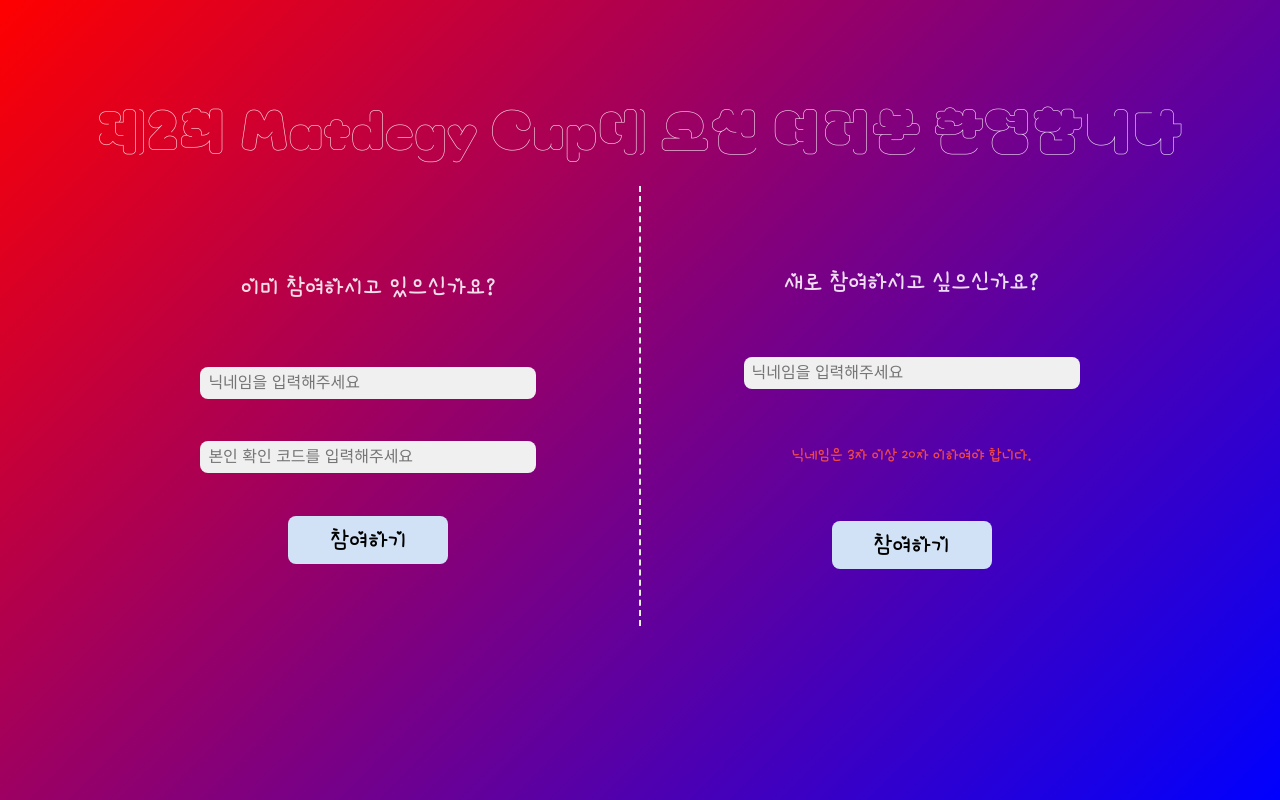
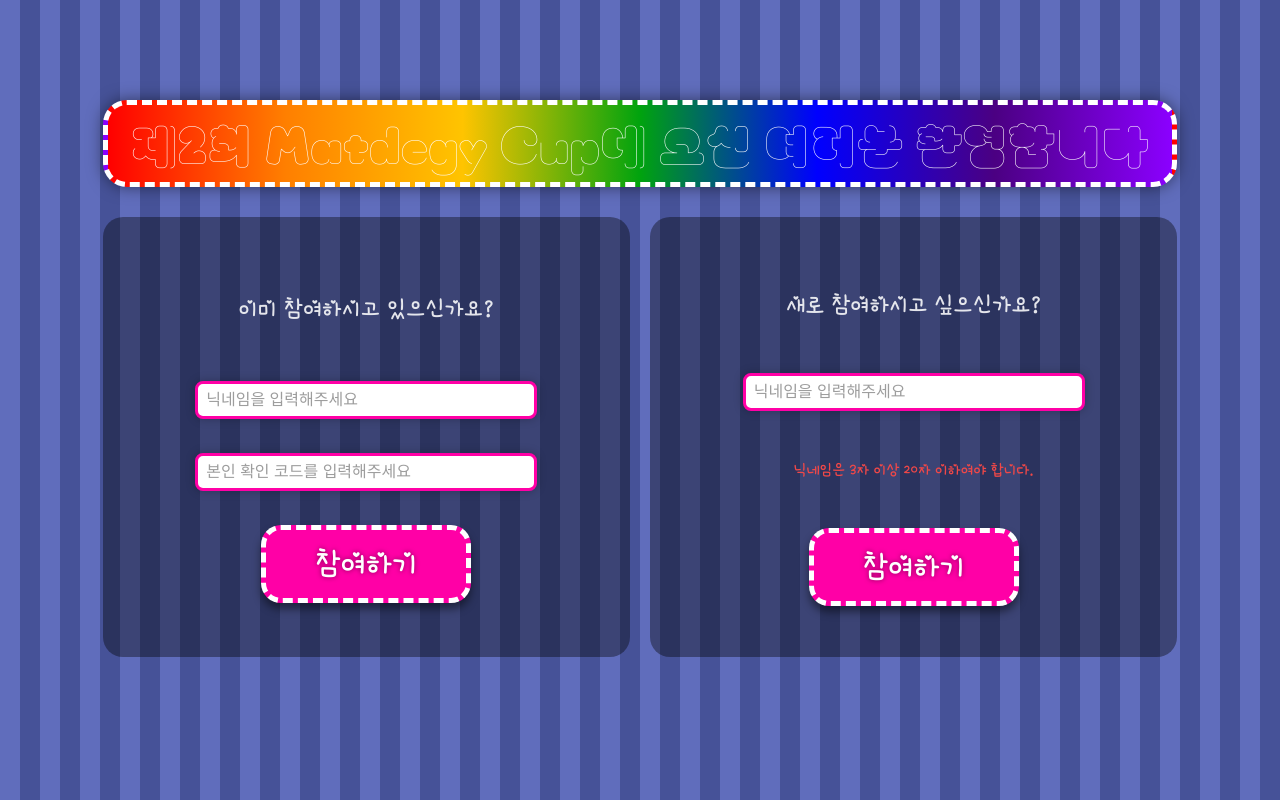
Before and after one commit to CYDF-MatKor/matdegy-cup-2024-1, a React (Vite) app in the folder matdegy2024-1-front/: page / in a window 1280 px wide. Built offline with nearby package versions, Linux system fonts and the light colour scheme.

Commit message:
디자인추가

```diff
--- a/matdegy2024-1-front/src/App.css
+++ b/matdegy2024-1-front/src/App.css
@@ -7,18 +7,13 @@
   flex-direction: column;
   justify-content: flex-start;
   align-items: center;
-	background-image: linear-gradient(135deg, red, blue);
-	/* background-image: repeating-conic-gradient(
-		red,
-		blue,
-		green,
-		blue,
-		red,
-		blue,
-		green,
-		blue,
-		red
-	); */
+  background: repeating-linear-gradient(
+    90deg,
+    #606dbc,
+    #606dbc 20px,
+    #465298 20px,
+    #465298 40px
+  );
 }
 
 .logo {
--- a/matdegy2024-1-front/src/components/index.tsx
+++ b/matdegy2024-1-front/src/components/index.tsx
@@ -5,19 +5,38 @@ const Button = styled.div<{
   height?: string;
   fontSize?: string;
 }>`
+  width: ${(props) => props.width || "10rem"};
+  height: ${(props) => props.height || "3rem"};
+  font-size: ${(props) => props.fontSize || "1.5rem"};
+
   display: flex;
   flex-direction: column;
   justify-content: center;
   align-items: center;
-	text-align: center;
-	width: ${(props) => props.width || "10rem"};
-	height: ${(props) => props.height || "3rem"};
-	background-color: var(--LightBlue);
-	color: var(--Black);
-	font-size: ${(props) => props.fontSize || "1.5rem"};
-	border-radius: 0.5rem;
+
+  background-color: var(--MainPink);
+  color: var(--White);
+  border: 5px dashed white;
+  border-radius: 20px;
+  padding: 10px 20px;
+
+  font-size: 2rem;
+  text-shadow: 0 0 5px rgba(0, 0, 0, 0.5);
+
+  box-shadow: 0 6px 8px rgba(0, 0, 0, 0.45);
   cursor: pointer;
-	user-select: none;
+  transition: all 0.2s ease;
+
+  &:hover {
+    background-color: var(--LightGreen);
+    box-shadow: 0 6px 8px rgba(0, 0, 0, 0.45);
+  }
+
+  &:active {
+    background-color: var(--LightGreen);
+    box-shadow: 0 2px 4px rgba(0, 0, 0, 0.3);
+    transform: translateY(4px);
+  }
 `;
 
 const Input = styled.input<{
@@ -25,16 +44,20 @@ const Input = styled.input<{
   height?: string;
   fontSize?: string;
 }>`
+  width: ${(props) => props.width || "10rem"};
+  height: ${(props) => props.height || "3rem"};
+
+  font-size: ${(props) => props.fontSize || "1.5rem"};
+  font-family: "KaTeX_Main";
+
   display: flex;
   flex-direction: column;
   justify-content: center;
   align-items: center;
   text-align: center;
-	width: ${(props) => props.width || "10rem"};
-	height: ${(props) => props.height || "3rem"};
+
   background-color: var(--White);
   color: var(--Black);
-	font-size: ${(props) => props.fontSize || "1.5rem"};
   border-radius: 0.5rem;
   user-select: none;
   margin: 0.5rem;
@@ -44,6 +67,7 @@ const Title = styled.h1``;
 
 const Text = styled.p<{ fontSize?: string }>`
   font-size: ${(props) => props.fontSize || "1.5rem"};
+  text-shadow: 0 0 5px rgba(0, 0, 0, 0.5);
 `;
 
 const ProblemEachField = styled.div`
--- a/matdegy2024-1-front/src/index.css
+++ b/matdegy2024-1-front/src/index.css
@@ -35,8 +35,25 @@ body {
 
 h1 {
   font-family: MoiraiOne-Regular;
-	font-size: 3.2em;
+  font-size: 3em;
   line-height: 1.1;
+  text-shadow: 0 0 0.5 white;
+  background: linear-gradient(
+    90deg,
+    #ff0000,
+    #ff7f00,
+    #ffc400,
+    #00a30e,
+    #0000ff,
+    #4b0082,
+    #8b00ff
+  );
+
+  padding: 0.25em 0.5em;
+  border-radius: 0.5em;
+  color: white;
+  border: 5px dashed white;
+  box-shadow: 0 0 1rem 0 rgba(0, 0, 0, 0.5);
 }
 
 button {
@@ -67,27 +84,11 @@ button:focus-visible {
   }
 }
 
-/* input {
-	-webkit-appearance: none;
-	-moz-appearance: none;
-	appearance: none;
-	border: 0;
-	outline: 0;
-	background-color: inherit;
-	cursor: default;
-	color: transparent;
-}
-
-input:focus {
-	outline: 0;
-	border: 0;
-} */
-
 :root {
   --Black: #000000;
   --DarkNavy: #0e1c36;
   --LightNavy: #868d9a;
-	--Gray: #cfd2d7;
+  --Gray: #9d9d9d;
   --LightGray: #f0f0f0;
   --White: #ffffff;
   --Red: #f04848;
@@ -95,11 +96,9 @@ input:focus {
   --Blue: #2379de;
   --MainBlue: #286bb7;
   --MainBlueDark: #1d4679;
-	--LightRed: #fce5e5;
-	--LightOrange: #ffecd5;
-	--LightYellow: #fffde5;
-	--LightGreen: #eaf7f0;
-	--LightBlue: #d1e2f6;
+
+  --LightGreen: #88ff00;
+  --MainPink: #ff00a6;
 
   --font-size-32: 2rem;
   --font-size-20: 1.25rem;
--- a/matdegy2024-1-front/src/pages/Home.tsx
+++ b/matdegy2024-1-front/src/pages/Home.tsx
@@ -90,6 +90,7 @@ const HomeContainer = styled.div`
   align-items: center;
   width: 100%;
   height: 50%;
+  gap: 20px;
 `;
 
 const HomeCard = styled.div`
@@ -99,10 +100,9 @@ const HomeCard = styled.div`
   align-items: center;
   width: 100%;
   height: 100%;
+  background-color: #00000061;
+  border-radius: 20px;
   padding: 20px;
-	& + & {
-		border-left: 2px dashed var(--LightGray);
-	}
 `;
 
 const HomeCardTitle = styled.h2`
@@ -113,9 +113,15 @@ const HomeCardInput = styled.input`
   -webkit-appearance: none;
   -moz-appearance: none;
   appearance: none;
-	border: 0;
+  border: 3px solid var(--MainPink);
+  box-shadow: 0 0 10px rgba(0, 0, 0, 0.25);
   outline: 0;
-	background-color: var(--LightGray);
+  background: var(--White);
+  color: var(--Black);
+  &::placeholder {
+    color: var(--Gray);
+  }
+
   width: 20rem;
   height: 2rem;
   font-size: 1rem;
--- a/matdegy2024-1-front/src/utils/DataLoading.tsx
+++ b/matdegy2024-1-front/src/utils/DataLoading.tsx
@@ -12,12 +12,14 @@ const LoadingCircle = styled.div<{ size?: number; count?: number }>`
   width: ${(props) => (props.size ? `${props.size}px` : "50px")};
   height: ${(props) => (props.size ? `${props.size}px` : "50px")};
   border-radius: 50%;
-	border: 10px solid var(--Gray);
-	border-top: 10px solid var(--MainBlue);
+  border: 10px solid var(--White);
+  border-top: 10px solid var(--LightGreen);
   animation: spin 1s ease-in-out;
   animation-iteration-count: ${(props) =>
     props.count ? props.count : "infinite"};
   transform: rotate(45deg);
+
+  box-shadow: 0 0 10px rgba(0, 0, 0, 0.25);
 
   @keyframes spin {
     0% {
```
Also changed, not shown: matdegy2024-1-front/src/App.tsx (indentation only). Lines whose indentation alone changed are shown as unchanged.
